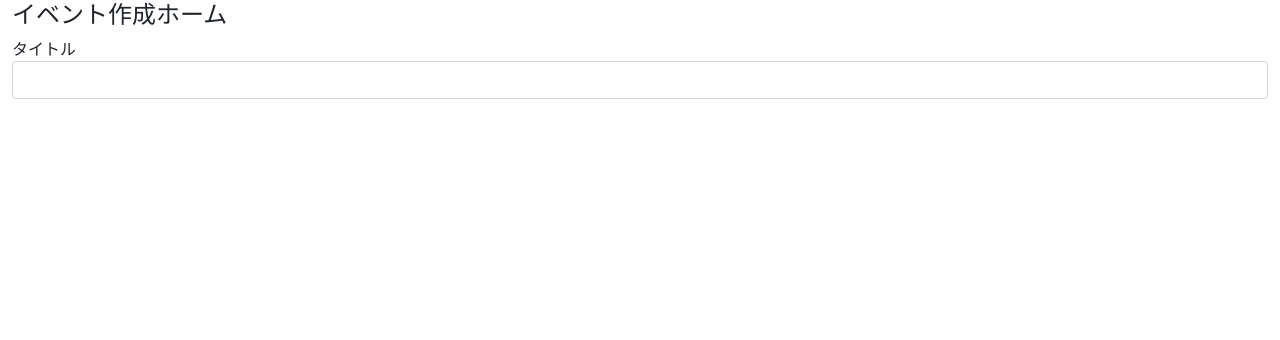
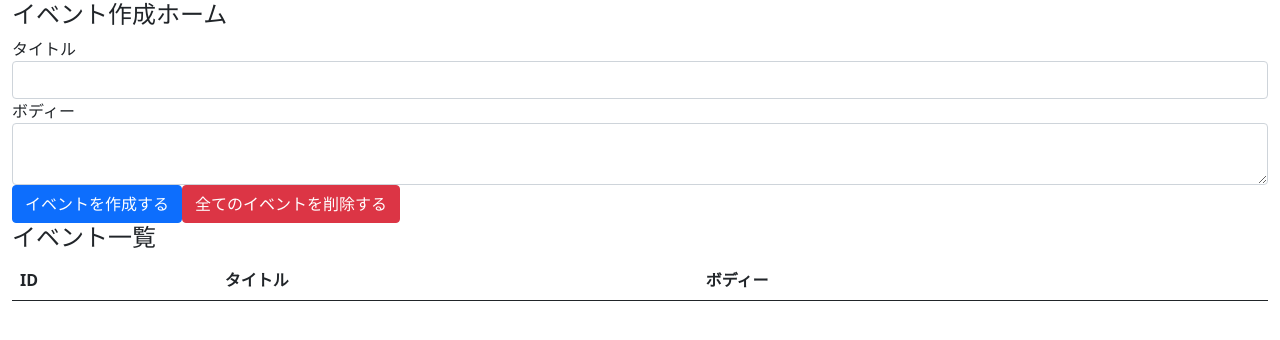
Before and after one commit to r-shirasu/udemy_hooks_React, a React (Create React App) app in the folder my-app/: page / in a window 1280 px wide. Shown: the top 340 px of the page. Built offline with nearby package versions, Linux system fonts and the light colour scheme.

Commit message:
create event form and event table with bootstrap

```diff
--- a/my-app/src/components/App.js
+++ b/my-app/src/components/App.js
@@ -11,7 +11,30 @@ function App() {
           <label htmlFor="formEventTitle">タイトル</label>
           <input className="form-control" id="formEventTitle"></input>
         </div>
+
+        <div className="form-group">
+          <label htmlFor="formEventBody">ボディー</label>
+          <textarea className="form-control" id="formEventBody"></textarea>
+        </div>
+
+        <button className='btn  btn-primary'>イベントを作成する</button>
+        <button className='btn  btn-danger'>全てのイベントを削除する</button>
       </form>
+
+      <h4>イベント一覧</h4>
+      <table className="table table-hover">
+    <thead>
+      <tr>
+        <th>ID</th>
+        <th>タイトル</th>
+        <th>ボディー</th>
+        <th></th>
+      </tr>
+    </thead>
+    <tbody>
+
+    </tbody>
+      </table>
     </div>
   );
 }
```
